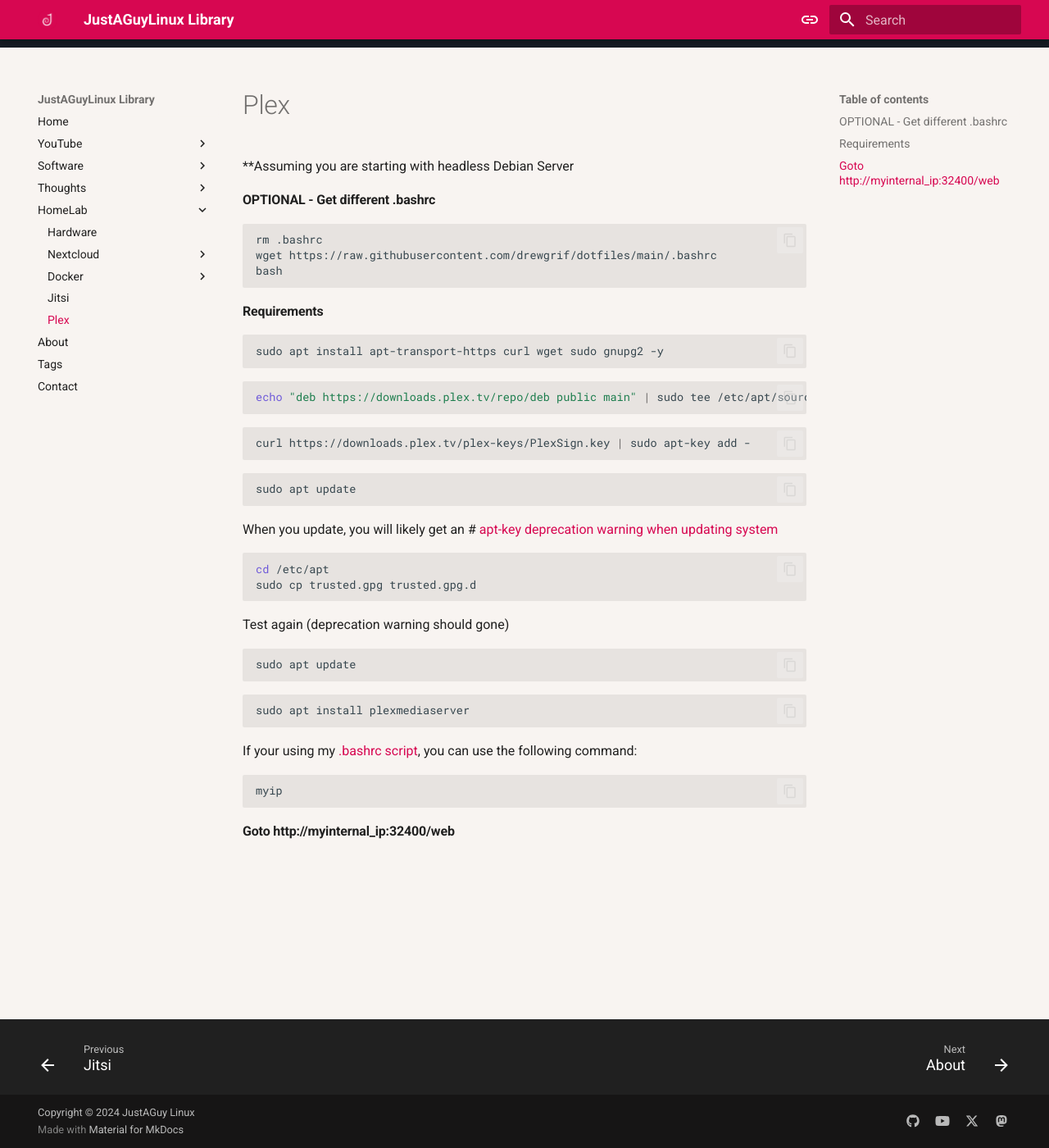
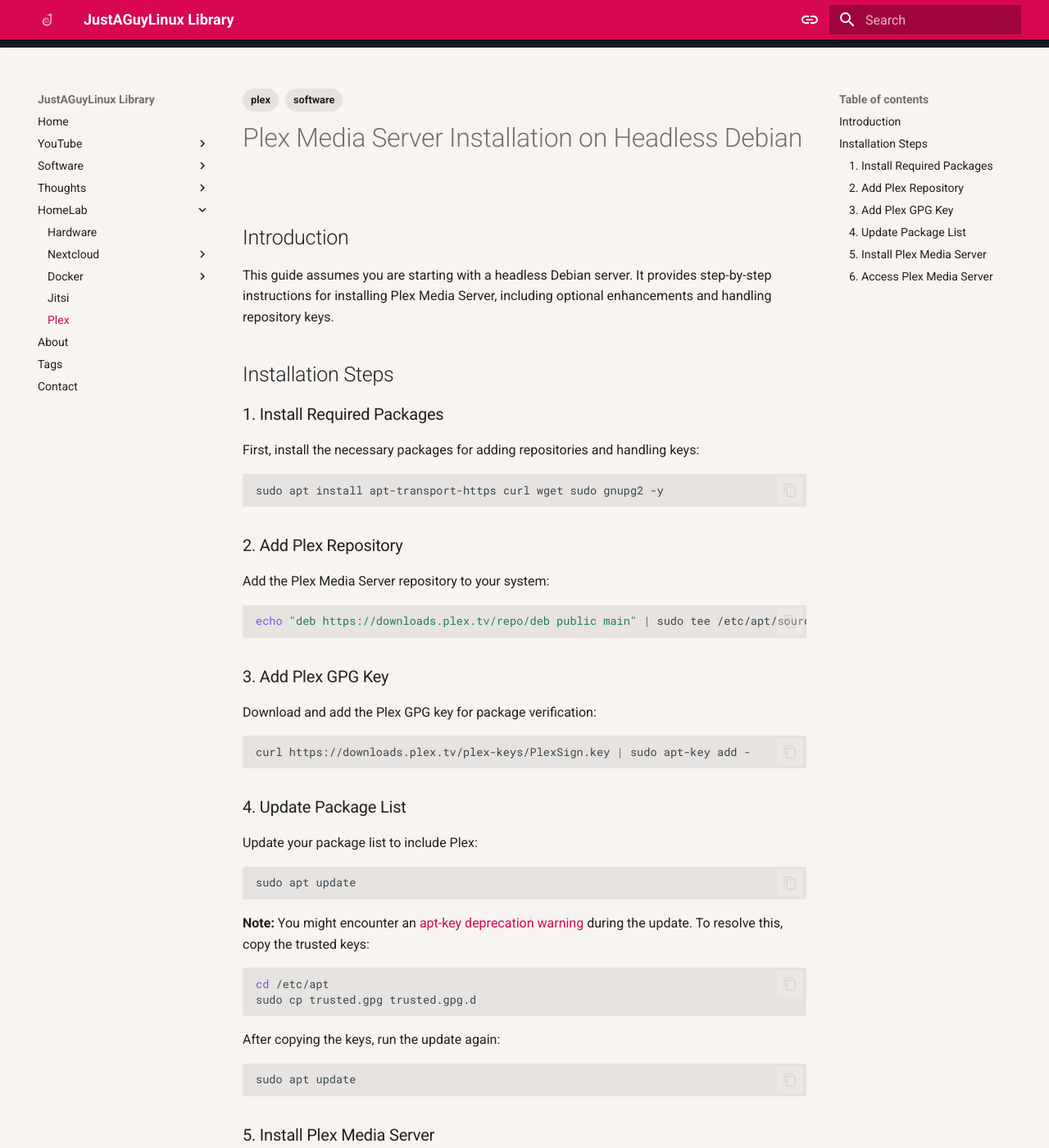
Before and after one commit to drewgrif/jagmkdocs, an MkDocs documentation site: the page built from docs/homelab/plex.md, in a window 1280 px wide and 1400 px high. Shown: the whole window at 82% size. Built offline with MkDocs 1.6.1 and Material for MkDocs 9.7.7, drawn with Linux system fonts in a browser that asks for light colours; some of the changed text lies outside the part shown.

Commit message:
update plex again

````diff
--- a/docs/homelab/plex.md
+++ b/docs/homelab/plex.md
@@ -1,48 +1,82 @@
-**Assuming you are starting with headless Debian Server
-#### OPTIONAL - Get different .bashrc
- ```shell
- rm .bashrc
- wget https://raw.githubusercontent.com/drewgrif/dotfiles/main/.bashrc
- bash
- ```
+---
+tags:
+    - plex
+    - software
+---
+# Plex Media Server Installation on Headless Debian
 
-#### Requirements
+## Introduction
+
+This guide assumes you are starting with a headless Debian server. It provides step-by-step instructions for installing Plex Media Server, including optional enhancements and handling repository keys.
+
+## Installation Steps
+
+### 1. Install Required Packages
+
+First, install the necessary packages for adding repositories and handling keys:
+
 ```shell
 sudo apt install apt-transport-https curl wget sudo gnupg2 -y
 ```
+
+### 2. Add Plex Repository
+
+Add the Plex Media Server repository to your system:
 
 ```shell
 echo "deb https://downloads.plex.tv/repo/deb public main" | sudo tee /etc/apt/sources.list.d/plexmediaserver.list
 ```
 
+### 3. Add Plex GPG Key
+
+Download and add the Plex GPG key for package verification:
+
 ```shell
 curl https://downloads.plex.tv/plex-keys/PlexSign.key | sudo apt-key add -
 ```
+
+### 4. Update Package List
+
+Update your package list to include Plex:
 
 ```shell
 sudo apt update
 ```
 
-When you update, you will likely get an # [apt-key deprecation warning when updating system](https://askubuntu.com/questions/1398344/apt-key-deprecation-warning-when-updating-system)
+**Note:** You might encounter an [apt-key deprecation warning](https://askubuntu.com/questions/1398344/apt-key-deprecation-warning-when-updating-system) during the update. To resolve this, copy the trusted keys:
 
 ```shell
 cd /etc/apt
 sudo cp trusted.gpg trusted.gpg.d
 ```
 
-Test again (deprecation warning should gone)
+After copying the keys, run the update again:
+
 ```shell
 sudo apt update
 ```
+
+### 5. Install Plex Media Server
+
+Now, install Plex Media Server:
 
 ```shell
 sudo apt install plexmediaserver
 ```
 
-If your using my [.bashrc script](https://raw.githubusercontent.com/drewgrif/dotfiles/main/.bashrc), you can use the following command:
+### 6. Access Plex Media Server
+
+Find your server’s IP address with:
 
 ```shell
-myip
+ip -f inet address | grep inet | grep -v 'lo$' | cut -d ' ' -f 6,13 && curl ifconfig.me && echo ' external ip'"
+
 ```
 
-####  Goto http://myinternal_ip:32400/web
+Then, access the Plex web interface by navigating to:
+
+```
+http://myinternal_ip:32400/web
+```
+
+Replace `myinternal_ip` with the actual IP address of your server.
````
